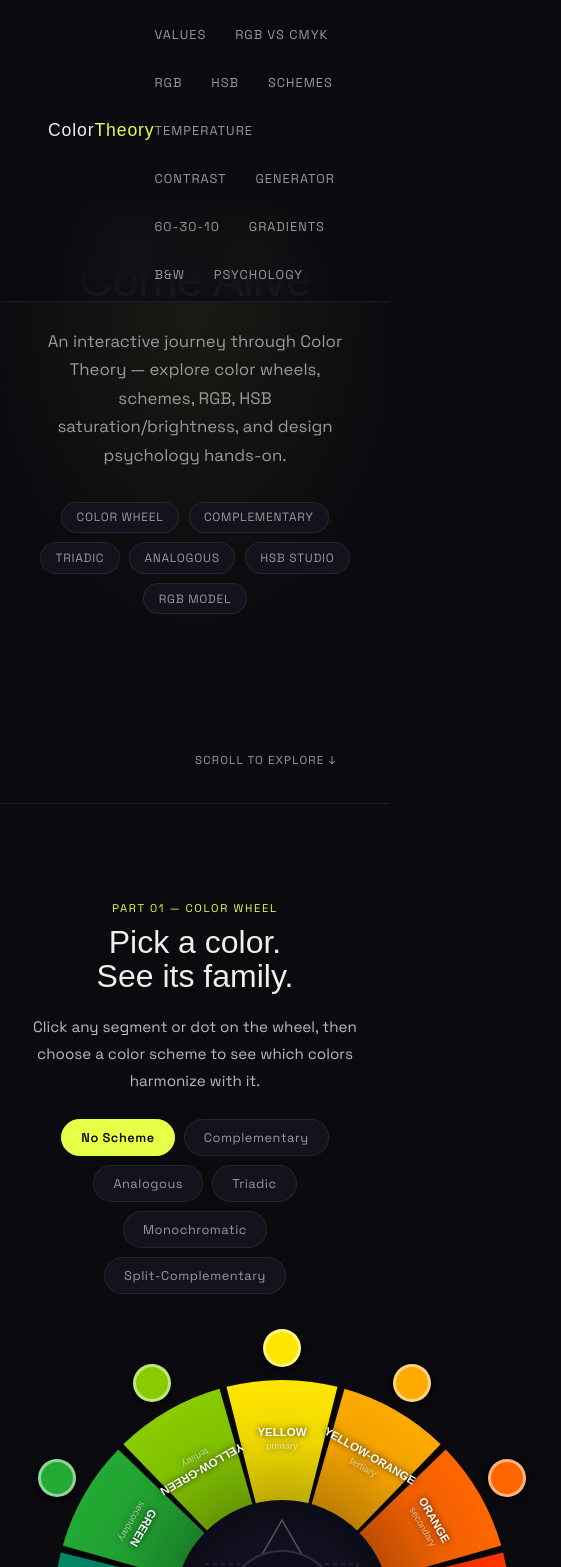
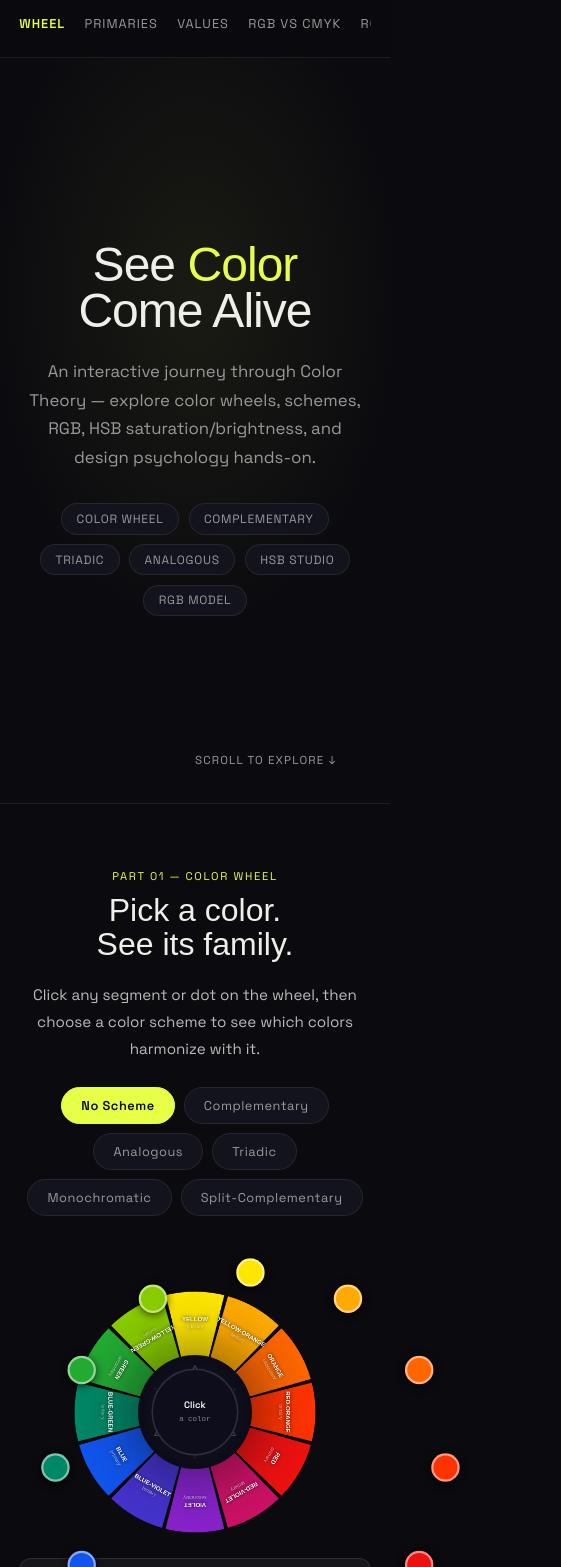
Before and after one commit to Prakhar478/Color_Theory, a React (Vite) app: page / in a window 390 px wide. Shown: the part 41-1608 px from the top of the page, 561 px wide, since content can reach past the window. Built offline with nearby package versions, Linux system fonts and the light colour scheme; a web font is replaced by a local one.

Commit message:
New changes for mobile devices

```diff
--- a/src/components/ColorWheel.jsx
+++ b/src/components/ColorWheel.jsx
@@ -224,12 +224,12 @@ export default function ColorWheel() {
           id="colorWheel"
           width={SIZE}
           height={SIZE}
-          style={{ width: SIZE + 'px', height: SIZE + 'px' }}
+          style={{ width: '100%', height: 'auto', maxWidth: SIZE + 'px' }}
           onClick={handleCanvasClick}
         />
 
         {/* Dot ring */}
-        <div style={{ position: 'absolute', top: 0, left: 0, width: SIZE + 'px', height: SIZE + 'px', pointerEvents: 'none' }}>
+        <div style={{ position: 'absolute', top: 0, left: 0, width: '100%', height: '100%', pointerEvents: 'none', maxWidth: SIZE + 'px' }}>
           {SEGS.map((seg, i) => {
             const mid = segMid(i);
             const cx2 = CX + DOT_R * Math.cos(mid) - DOT_W / 2;
--- a/src/index.css
+++ b/src/index.css
@@ -25,9 +25,30 @@ nav {
   background: rgba(10,10,15,0.88); backdrop-filter: blur(20px);
   border-bottom: 1px solid var(--border);
 }
+@media (max-width: 768px) {
+  nav {
+    flex-direction: column;
+    padding: 1rem 1.2rem;
+    gap: 0.8rem;
+    align-items: flex-start;
+  }
+}
 .nav-logo { font-family: 'Clash Display', sans-serif; font-size: 1.1rem; letter-spacing: 0.05em; }
 .nav-logo span { color: var(--accent); }
 .nav-links { display: flex; gap: 1.8rem; flex-wrap: wrap; }
+@media (max-width: 768px) {
+  .nav-links {
+    width: 100%;
+    flex-wrap: nowrap;
+    overflow-x: auto;
+    padding-bottom: 0.5rem;
+    gap: 1.2rem;
+    -ms-overflow-style: none;
+    scrollbar-width: none;
+  }
+  .nav-links::-webkit-scrollbar { display: none; }
+  .nav-links a { white-space: nowrap; font-size: 0.75rem; }
+}
 .nav-links a {
   color: var(--muted); text-decoration: none; font-size: 0.8rem;
   letter-spacing: 0.08em; text-transform: uppercase; transition: color .2s; cursor: pointer;
@@ -40,6 +61,9 @@ nav {
   min-height: 100vh; display: flex; flex-direction: column;
   align-items: center; justify-content: center; text-align: center;
   padding: 8rem 2rem 4rem; position: relative; overflow: hidden;
+}
+@media (max-width: 768px) {
+  .hero { padding: 10rem 1.2rem 4rem; }
 }
 .hero-bg {
   position: absolute; inset: 0; z-index: 0;
@@ -64,6 +88,9 @@ nav {
 
 /* SECTIONS */
 section { padding: 6rem 2rem; max-width: 1100px; margin: 0 auto; }
+@media (max-width: 768px) {
+  section { padding: 4rem 1.2rem; }
+}
 .section-label { font-size: 0.7rem; letter-spacing: 0.15em; text-transform: uppercase; color: var(--accent); margin-bottom: 0.6rem; }
 .section-title { font-family: 'Clash Display', sans-serif; font-size: clamp(2rem, 5vw, 3.2rem); line-height: 1.05; margin-bottom: 1.2rem; }
 .section-desc { color: #bbb; max-width: 560px; line-height: 1.8; font-size: 0.95rem; }
@@ -80,7 +107,16 @@ section { padding: 6rem 2rem; max-width: 1100px; margin: 0 auto; }
 .scheme-btn:hover { border-color: rgba(232,255,71,0.35); color: var(--text); }
 .scheme-btn.active { background: var(--accent); color: #0a0a0f; border-color: var(--accent); font-weight: 600; }
 
-.wheel-wrap { position: relative; display: inline-block; margin: 2.5rem auto 0; }
+.wheel-wrap { position: relative; display: inline-block; margin: 2.5rem auto 0; max-width: 100%; }
+@media (max-width: 550px) {
+  .wheel-wrap { transform: scale(0.9); transform-origin: top center; margin-bottom: -40px; }
+}
+@media (max-width: 450px) {
+  .wheel-wrap { transform: scale(0.75); margin-bottom: -100px; }
+}
+@media (max-width: 380px) {
+  .wheel-wrap { transform: scale(0.65); margin-bottom: -150px; }
+}
 #colorWheel { display: block; cursor: pointer; }
 
 .cdot {
@@ -307,6 +343,9 @@ input[type=color] { width: 48px; height: 48px; border: none; border-radius: 10px
 .rule-row-title { font-size: 0.82rem; font-weight: 600; color: #ddd; }
 .rule-row-pct { font-size: 0.8rem; color: var(--accent); font-family: monospace; font-weight: 600; }
 .rule-info-cards { display: grid; grid-template-columns: repeat(3,1fr); gap: 0.75rem; margin-top: 2rem; }
+@media (max-width: 600px) {
+  .rule-info-cards { grid-template-columns: 1fr; }
+}
 .rule-info-card { border-radius: 12px; padding: 1rem; border: 1px solid var(--border); text-align: center; }
 .rule-pct-big { font-family: 'Clash Display', sans-serif; font-size: 2rem; }
 .rule-role { font-size: 0.72rem; color: var(--muted); margin-top: 0.2rem; }
@@ -330,3 +369,7 @@ input[type=color] { width: 48px; height: 48px; border: none; border-radius: 10px
 
 /* FOOTER */
 footer { border-top: 1px solid var(--border); padding: 2.5rem 3rem; display: flex; align-items: center; justify-content: space-between; flex-wrap: wrap; gap: 1.5rem; color: var(--muted); font-size: 0.78rem; }
+@media (max-width: 768px) {
+  footer { padding: 2.5rem 1.2rem; flex-direction: column; text-align: center; }
+  footer > div { align-items: center !important; text-align: center !important; }
+}
```
